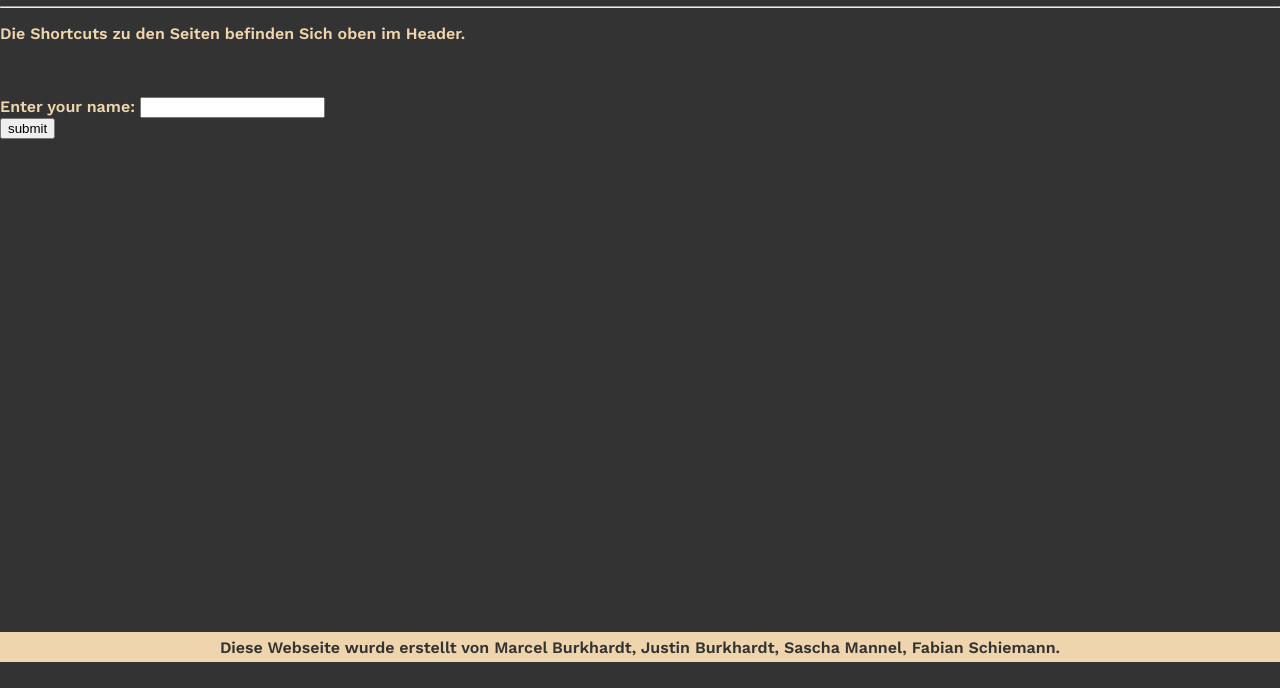
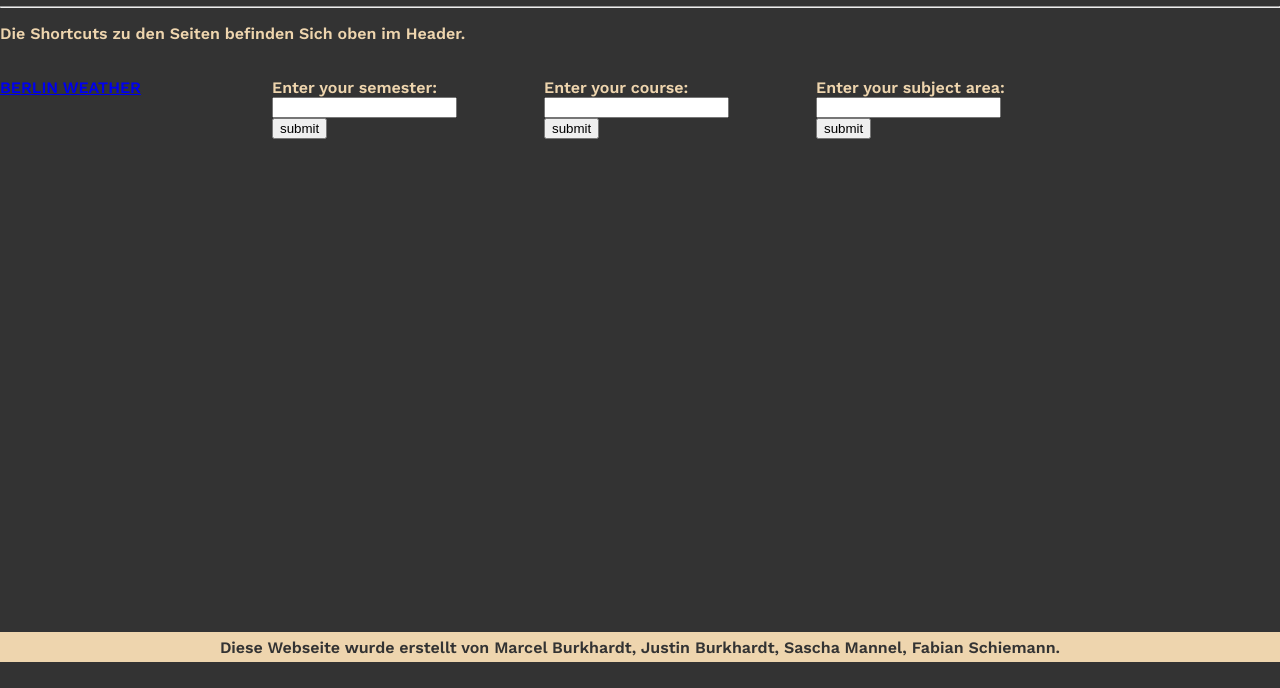
Before and after one commit to Blank605/Webprogammierung, a plain HTML site: page Website/HWRShortcuts.html in a window 1280 px wide. Shown: the part 138-826 px from the top of the page. Before the commit the page ends 800 px from the top, so only its background shows below. Drawn offline with nearby package versions, Linux system fonts and the light colour scheme; a script that the page names is missing.

Commit message:
2. Aufgabe | CSS-Grid ergänzt und Layout verändert

```diff
--- a/Website/HWRShortcuts.html
+++ b/Website/HWRShortcuts.html
@@ -10,7 +10,10 @@
     <body>
         <header>
             <div class="topBar">
+                <div class="item_logo">
                     <img src="./images/header_logo.png" alt="logo" class="logo">
+                </div>
+                <div class="item_nav">
                     <nav>
                         <ul>
                             <li><a href="./TaskSummary.html">Aufgabenerklärung</a></li>
@@ -20,19 +23,56 @@
                         </ul>
                     </nav>
                 </div>
+            </div>
         </header>
         <div class="content">
             <h1>HWR Shortcuts</h1>
             <hr />
             <p>Die Shortcuts zu den Seiten befinden Sich oben im Header.</p>
             <br />
-            <br />
+            <div class="container">
+                <div class="item_a">
+                    <!-- imbedded from https://weatherwidget.io/ -->
+                    <a class="weatherwidget-io" href="https://forecast7.com/en/52d5213d40/berlin/" data-label_1="BERLIN" data-label_2="WEATHER" data-theme="original" >
+                        BERLIN WEATHER
+                    </a>
+                    <script>
+                        !function(d,s,id){var js,fjs=d.getElementsByTagName(s)[0];if(!d.getElementById(id)){js=d.createElement(s);js.id=id;js.src='https://weatherwidget.io/js/widget.min.js';fjs.parentNode.insertBefore(js,fjs);}}(document,'script','weatherwidget-io-js');
+                    </script>
+                </div>
+                <form action="open_timetable"> <!-- function not implemented yet -->
+                <div class="item_b">
                     <form action="">
-                <label for="name">Enter your name:</label>
+                        <label for="name">Enter your subject area:</label>
                         <input type="text" class="text" id="name" />
                         <br />
                         <input type="submit" value="submit"></input>
                     </form>
+                </div>
+                <div class="item_c">
+                    <form action="">
+                        <label for="name">Enter your semester:</label>
+                        <input type="text" class="text" id="name" />
+                        <br />
+                        <input type="submit" value="submit"></input>
+                    </form>
+                </div>
+                <div class="item_d">
+                    <form action="">
+                        <label for="name">Enter your course:</label>
+                        <input type="text" class="text" id="name" />
+                        <br />
+                        <input type="submit" value="submit"></input>
+                    </form>
+                </div>
+                </form>
+                <div class="item_e">
+                </div>
+                <div class="item_f">
+                </div>
+                <div class="item_g">
+                </div>
+            </div>
         </div>
         <footer>
             <div class="impressum">
--- a/Website/stylesheet.css
+++ b/Website/stylesheet.css
@@ -19,8 +19,13 @@ body {
 
 /* Navigation Bar */
 .topBar {
-	width: 90%;
+  width: 90%;
 	margin: 0 auto;
+
+  /* makes sure logo and navigation stay seperate */
+  /* NOTE FOR TEACHER: Dies sollte das CSS Grid auch implementieren */
+  display: grid;
+  grid-template-columns: [logo] min-content [navbar] 75%;
 }
 
 header {
@@ -91,20 +96,33 @@ nav a:hover::before {
   width: 100%;
 }
 
-/* Navigation into Burger Box */
-@media screen {
-
-}
-
 /* Body */
 article {
     width: 75%;
 }
 
+.container {
+  display: grid;
+  width: 85%;
+  grid-template-columns: [weather_column] 2fr [column2-start] 2fr [column2-end column3-start] 2fr [column3-end column4-start] 2fr [column4-end];
+  grid-template-rows: repeat(10, 1fr);
+}
+
+.item_a {
+  width: 70%;
+  grid-column: 1 / span 1;
+  grid-row: 1 / span 8;
+}
+
+.item_b, .item_c, .item_d {
+  grid-column: span 1;
+  grid-row: 1 / span 1;
+}
+
 /* Footer */
 
 footer {
-    position: absolute;
+    position: fixed;
     bottom: 0;
     width: 100%;
     height: 30px;
@@ -121,3 +139,8 @@ footer.impressum {
     padding: 0;
     text-align: center;
 }
+
+/* Navigation into Burger Box */
+@media screen {
+
+}
```
Lines whose indentation alone changed are shown as unchanged.
